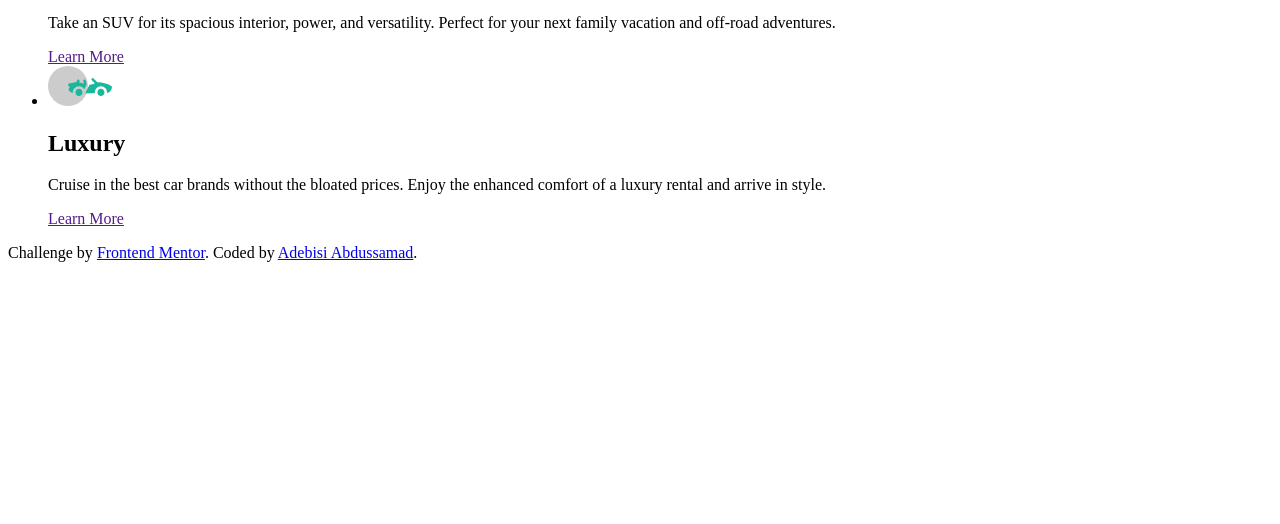
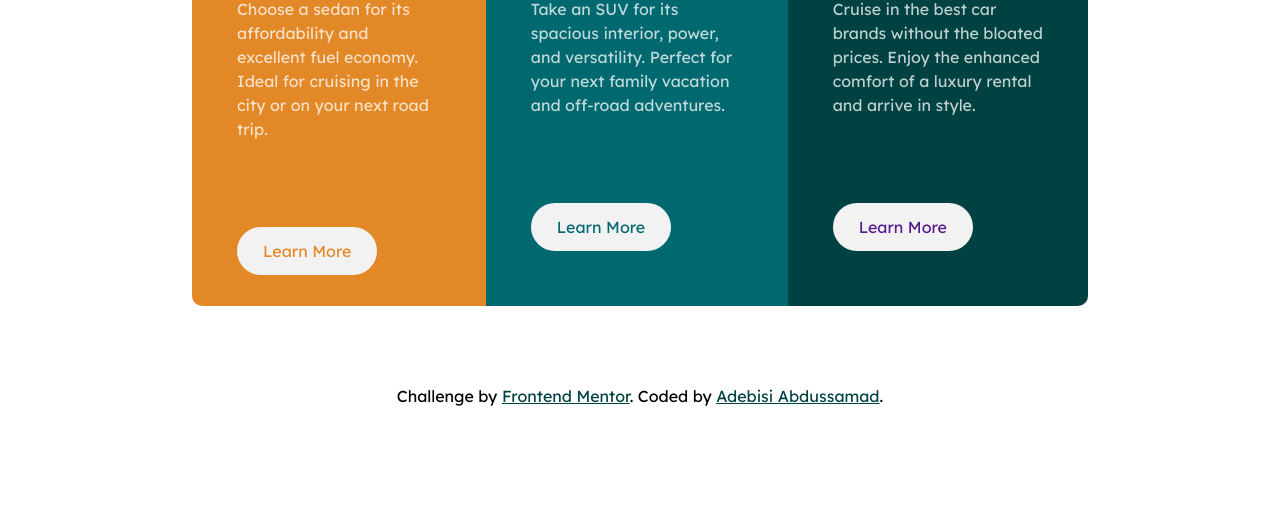
Before and after one commit to adebisiabdussamad/3-column-preview-card-components, a plain HTML site: page index.html in a window 1280 px wide. Shown: the part 276-800 px from the top of the page. Drawn offline with Linux system fonts and the light colour scheme.

Commit message:
completed the app.css

```diff
--- a/app.css
+++ b/app.css
@@ -0,0 +1,125 @@
+* {
+  margin: 0;
+  padding: 0;
+  box-sizing: border-box;
+}
+
+body {
+  width: 70%;
+  margin: 0 auto;
+  font-family: 'Lexend Deca', sans-serif;
+  font-size: 1rem;
+}
+
+main {
+  margin: 80px 0;
+
+}
+
+h2 {
+  font-family: 'Big Shoulders Display', sans-serif;
+  padding: 30px 0;
+  color: hsl(0, 0%, 95%);
+  font-size: 2.3rem;
+  text-transform: uppercase;
+}
+
+ul {
+  list-style: none;
+  display: flex;
+  justify-content: space-evenly;
+  box-sizing: border-box;
+
+}
+
+p {
+  color: hsla(0, 0%, 100%, 0.75);
+  line-height: 1.5rem;
+  margin-bottom: 100px;
+}
+
+.cont {
+  padding: 45px;
+
+}
+
+.cont:first-of-type {
+  background-color: hsl(31, 77%, 52%);
+  border-top-left-radius: 10px;
+  border-bottom-left-radius: 10px;
+}
+
+.sedan a {
+  color: hsl(31, 77%, 52%);
+}
+
+.cont:nth-of-type(2) {
+  background-color: hsl(184, 100%, 22%);
+}
+
+
+.suv a {
+  color: hsl(184, 100%, 22%);
+}
+
+.cont:last-of-type {
+  background-color: hsl(179, 100%, 13%);
+  border-top-right-radius: 10px;
+  border-bottom-right-radius: 10px;
+
+}
+
+.cont a {
+  text-decoration: none;
+  text-align: center;
+  background-color: hsl(0, 0%, 95%);
+  padding: 12px 24px;
+  border-radius: 24px;
+  border: 2px solid transparent;
+  transition: background-color 500ms;
+}
+
+.cont a:hover {
+  background-color: transparent;
+  color: white;
+  border-color: white;
+}
+
+footer {
+  text-align: center;
+}
+
+footer a {
+  color: hsl(179, 100%, 13%);
+}
+
+footer a:hover {
+  text-decoration: none;
+}
+
+@media screen and (max-width: 1024px) {
+  body {
+    width: 90%;
+  }
+
+  ul {
+    display: grid;
+  }
+
+  .cont:first-of-type {
+    border-top-right-radius: 10px;
+    border-top-left-radius: 10px;
+    border-bottom-left-radius: 0px;
+
+  }
+
+  .cont:last-of-type {
+    border-bottom-left-radius: 10px;
+    border-bottom-right-radius: 10px;
+    border-top-right-radius: 0;
+  }
+
+  p {
+    margin-bottom: 50px;
+  }
+}
--- a/index.html
+++ b/index.html
@@ -17,7 +17,7 @@
   <body>
     <main>
       <ul>
-        <li class="cont">
+        <li class="cont sedan">
           <img src="./images/icon-sedans.svg" alt="sedans-icon">
           <h2>Sedans</h2>
           <p>
@@ -26,7 +26,7 @@
           </p>
           <a href="">Learn More</a>
         </li>
-        <li class="cont">
+        <li class="cont suv">
           <img src="./images/icon-suvs.svg" alt="suvs-icon">
           <h2>SUVs</h2>
           <p>
@@ -35,7 +35,7 @@
           </p>
           <a href="">Learn More</a>
         </li>
-        <li class="cont">
+        <li class="cont luxury">
           <img src="./images/icon-luxury.svg" alt="luxury-icon">
           <h2>Luxury</h2>
           <p>
```
